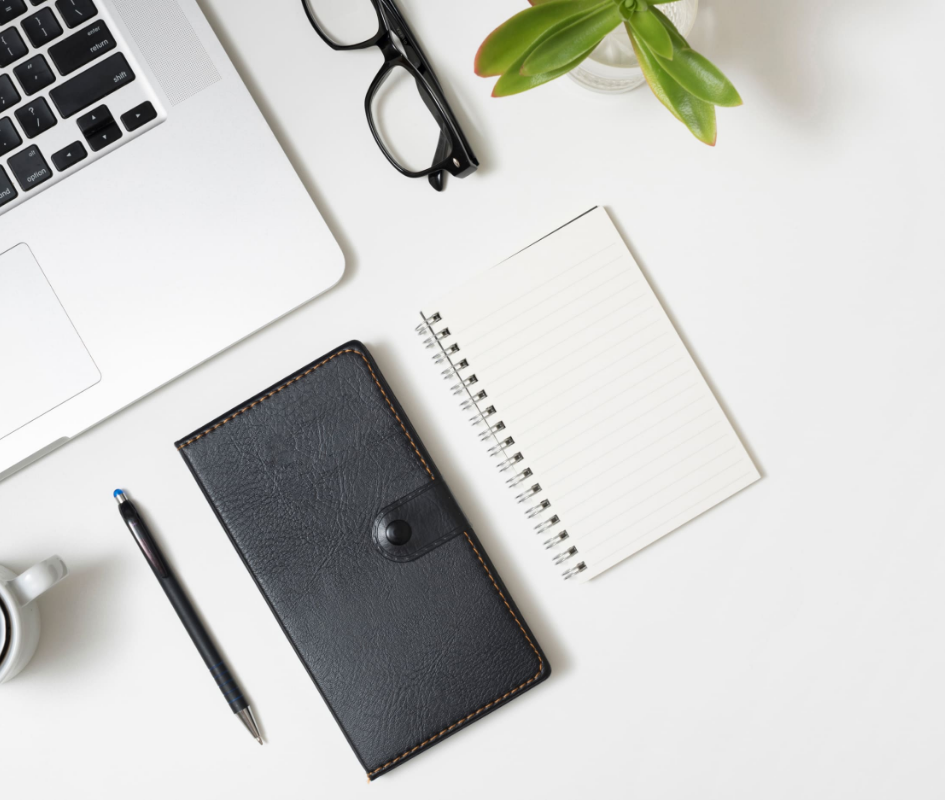
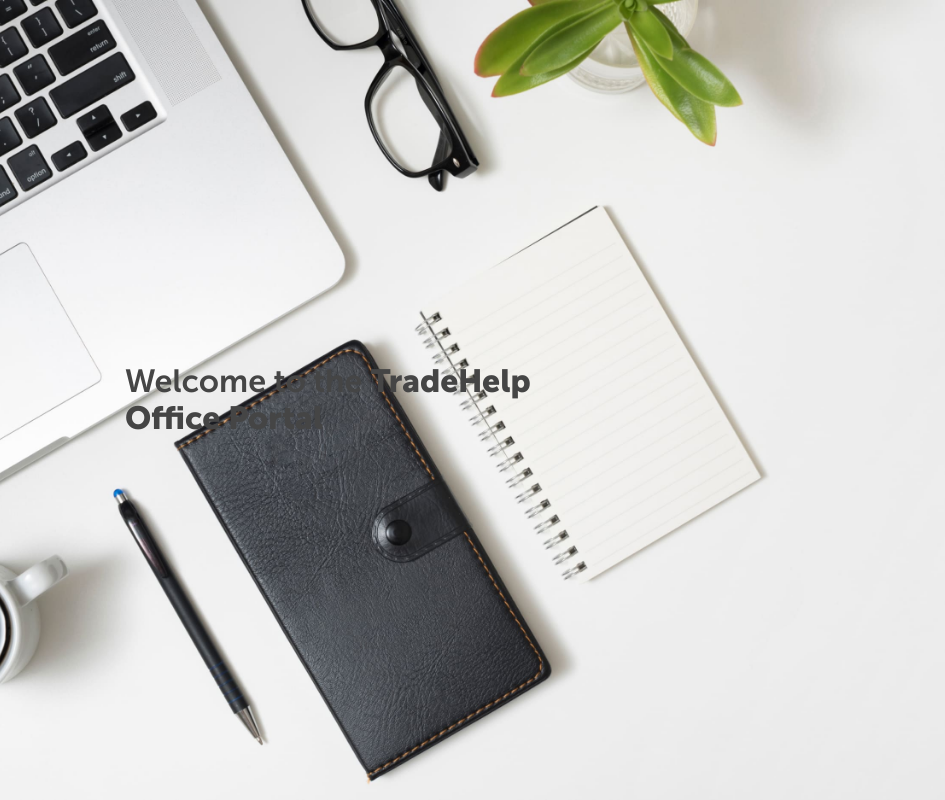
Before and after one commit to antonchuvirau/th-portal, a website: page public/index.html in a window 1280 px wide. Shown: the whole page, without its empty margins (0-945 px from the left). Drawn offline with nearby package versions, Linux system fonts and the light colour scheme.

Commit message:
Added th-auth block

```diff
--- a/app/sass/abstracts/_variables.scss
+++ b/app/sass/abstracts/_variables.scss
@@ -6,7 +6,7 @@ $base-font-size: 16px;
 $base-path: '../';
 //Colors
 $white-color: #fff;
-$black-color: #34323A;
+$black-color: #454545;
 //Font weight
 $font-weight: (
     'thin': 100,
--- a/app/sass/base/_base.scss
+++ b/app/sass/base/_base.scss
@@ -16,7 +16,7 @@ html {
     box-sizing: border-box;
 }
 b, strong {
-    @include font-weight('semi');
+    @include font-weight('black');
 }
 body {
     @include font();
--- /dev/null
+++ b/app/sass/blocks/th-auth/_th-auth.scss
@@ -0,0 +1,12 @@
+.th-auth {
+    @include flex(row, stretch, flex-start);
+    &__col{
+        width: 50%;
+        flex: 1 1 auto;
+    }
+    &__title{
+        @include flex(column, flex-start, center);
+        padding: 30px;
+        padding-left: 70px;
+    }
+}
--- a/app/sass/style.scss
+++ b/app/sass/style.scss
@@ -13,7 +13,7 @@
 'base/base',
 'base/helpers';
 // 4. Blocks
-// @import 'blocks/header/header';
+@import 'blocks/th-auth/th-auth';
 // 5. Pages
 @import 'pages/sign_in';
 // 6. Themes
--- a/app/sass/themes/_default.scss
+++ b/app/sass/themes/_default.scss
@@ -1,7 +1,11 @@
 .th-wrapper {
+    @include flex(row, center, center);
     width: 100%;
     height: 100%;
     min-height: 100vh;
     background: image('th-bg.jpg') no-repeat 50%;
     background-size: cover;
+    &__main{
+        width: 100%;
+    }
 }
--- a/public/index.html
+++ b/public/index.html
@@ -24,18 +24,20 @@
 
 <body>
     <div class="th-wrapper">
-        <!-- Begin header -->
-        <header class="header"></header>
-        <!-- End header -->
         <!-- Begin main -->
-        <main class="main"></main>
+        <main class="th-wrapper__main">
+            <div class="container">
+                <div class="row">
+                    <div class="col-12">
+                        <div class="th-auth">
+                            <div class="th-auth__col th-auth__title"><h1 class="th-auth__title-value">Welcome to the <b>TradeHelp Office Portal</b></h1></div>
+                            <div class="th-auth__col th-auth__container"></div>
+                        </div>
+                    </div>
+                </div>
+            </div>
+        </main>
         <!-- End main -->
-        <!-- Begin footer -->
-        <footer class="footer"></footer>
-        <!-- End footer -->
-        <!-- Begin modal -->
-        <div class="modal"></div>
-        <!-- End modal -->
     </div>
     <!-- BEGIN scripts -->
     <script src="js/scripts.js"></script>
```
Also changed, not shown: app/assets/index.html (+12 -10 lines), public/css/styles.css.
